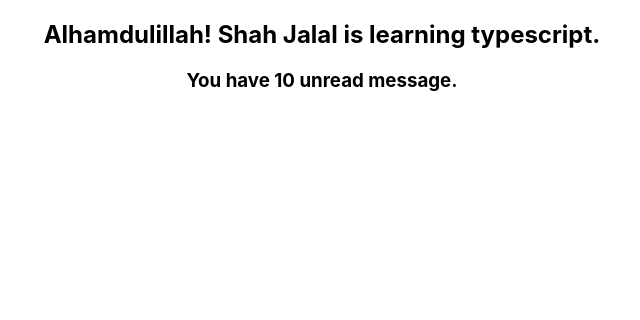
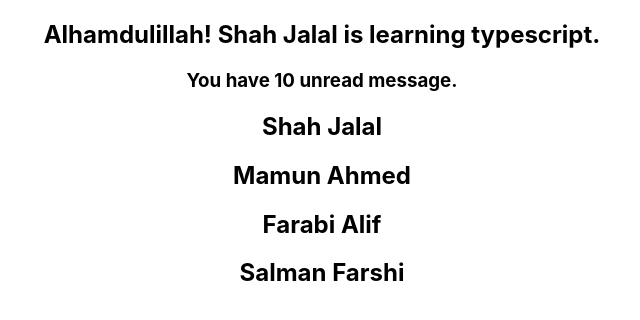
Before and after one commit to ProgrammerShahJalal/react-typescript, a React (Create React App) app: page / in a window 1280 px wide. Shown: the top 320 px of the page, without its empty margins (318-958 px from the left). Built offline with nearby package versions, Linux system fonts and the light colour scheme.

Commit message:
name list props

```diff
--- a/src/App.tsx
+++ b/src/App.tsx
@@ -1,10 +1,33 @@
 import './App.css';
 import { Greet } from './components/Greet';
+import { Person } from './components/Person';
+import { PersonList } from './components/PersonList';
 
 function App() {
+  const personName = {
+    first: 'Shah',
+    last: 'Jalal'
+  }
+
+  const nameList = [
+    {
+      first: 'Mamun',
+      last: 'Ahmed'
+    },
+    {
+      first: 'Farabi',
+      last: 'Alif'
+    },
+    {
+      first: 'Salman',
+      last: 'Farshi'
+    }
+  ]
   return (
     <div className="App">
       <Greet name='Shah Jalal' messageCount={10} isLoggedIn={true} />
+      <Person name={personName} />
+      <PersonList names={nameList} />
     </div>
   );
 }
--- /dev/null
+++ b/src/components/Person.tsx
@@ -0,0 +1,14 @@
+type PersonProps = {
+    name: {
+        first: string
+        last: string
+    }
+}
+
+export const Person = (props: PersonProps) => {
+    return (
+        <div>
+            <h2>{props.name.first} {props.name.last}</h2>
+        </div>
+    )
+}
--- /dev/null
+++ b/src/components/PersonList.tsx
@@ -0,0 +1,20 @@
+type PersonsLists = {
+    names:
+    {
+        first: string
+        last: string
+    }[]
+}
+
+
+export const PersonList = (props: PersonsLists) => {
+    return (
+        <div>
+            {props.names.map(name => {
+                return (
+                    <h2>{name.first} {name.last}</h2>
+                )
+            })}
+        </div>
+    )
+}
```
